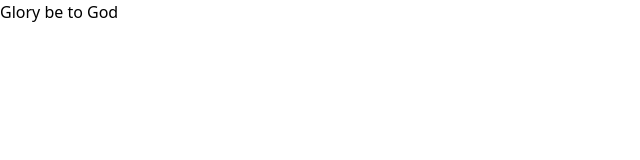
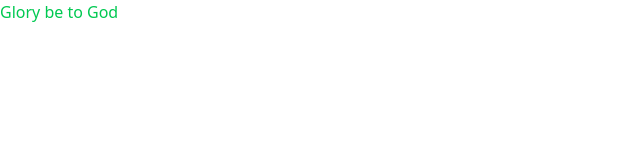
Before and after one commit to odhiambo-ed/next-funhouse, a Next.js app: page / in a window 1280 px wide. Shown: the top 160 px of the page, without its empty margins (0-640 px from the left). Built offline with nearby package versions, Linux system fonts and the light colour scheme.

Commit message:
test tailwind

```diff
--- a/src/app/page.tsx
+++ b/src/app/page.tsx
@@ -2,7 +2,7 @@
 export default function Home() {
   return (
     <>
-      <p>Glory be to God</p>
+      <p className="text-green-500">Glory be to God</p>
     </>
   );
 }
```
